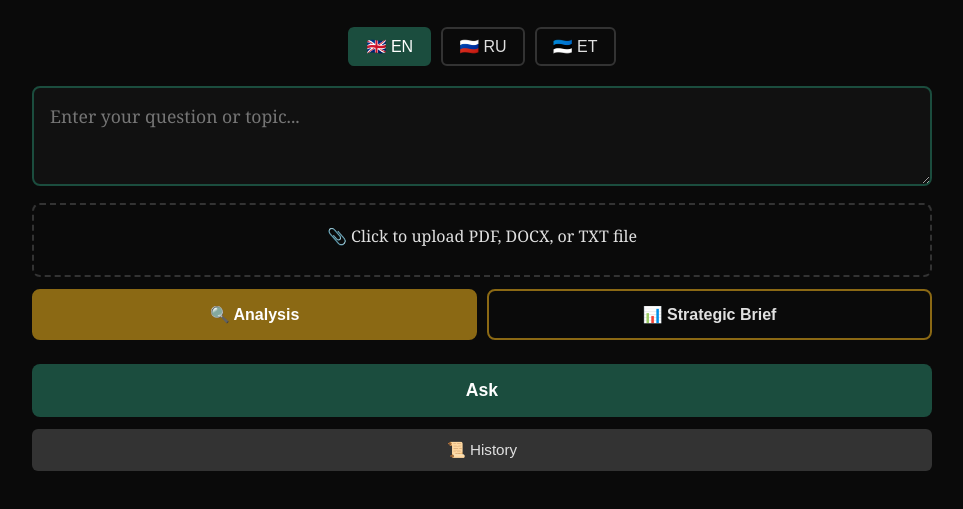
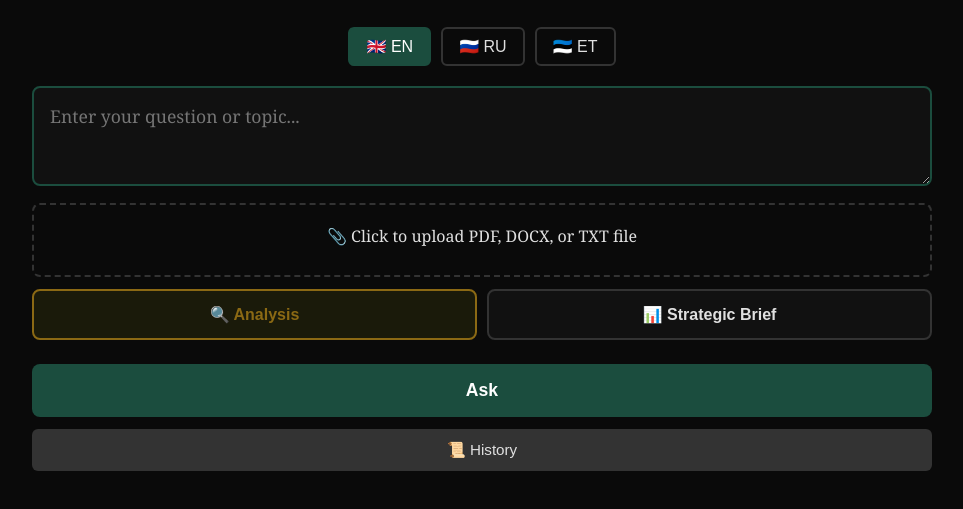
Before and after one commit to StevenAlber/lazysusan, a website: page public/index.html in a window 1280 px wide. Shown: the part 149-658 px from the top of the page, without its empty margins (158-1121 px from the left). Drawn offline with Linux system fonts and the light colour scheme.

Commit message:
Update mode button styles in index.html

```diff
--- a/public/index.html
+++ b/public/index.html
@@ -24,9 +24,9 @@
     .file-upload input{display:none}
     .file-info{color:#8B6914;font-size:0.9rem;margin-top:8px}
     .mode-selector{display:flex;gap:10px;margin:12px 0}
-    .mode-btn{flex:1;padding:14px;font-family:Arial,sans-serif;font-size:1rem;font-weight:bold;border:2px solid #8B6914;background:transparent;color:#e0e0e0;border-radius:8px;cursor:pointer;transition:all 0.2s}
-    .mode-btn:hover{background:#1a1a0a}
-    .mode-btn.active{background:#8B6914;color:white}
+    .mode-btn{flex:1;padding:14px;font-family:Arial,sans-serif;font-size:1rem;font-weight:bold;border:2px solid #333;background:#111;color:#e0e0e0;border-radius:8px;cursor:pointer;transition:all 0.2s}
+    .mode-btn:hover{border-color:#8B6914;background:#1a1a0a}
+    .mode-btn.active{border-color:#8B6914;background:#1a1a0a;color:#8B6914}
     button.submit{width:100%;padding:16px;margin-top:12px;font-family:Arial,sans-serif;font-size:1.1rem;font-weight:bold;background:#1B4D3E;color:white;border:none;border-radius:8px;cursor:pointer}
     button.submit:hover{background:#2a6b54}
     button.submit:disabled{background:#333;cursor:not-allowed}
```
